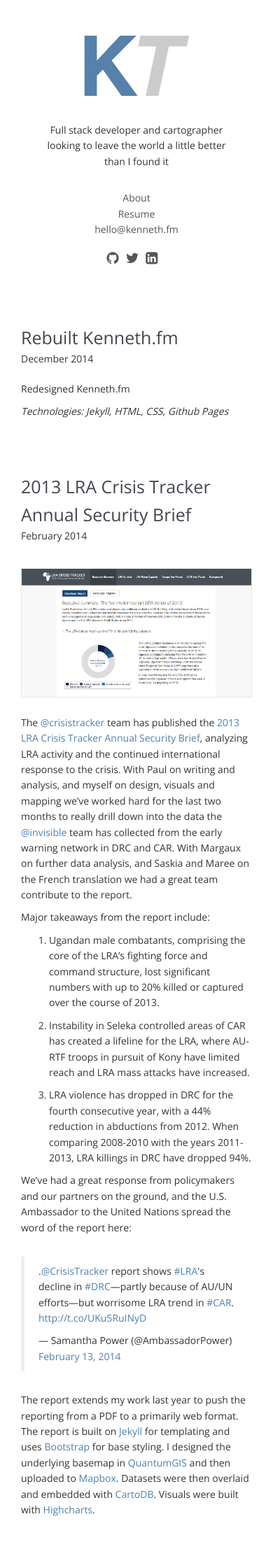
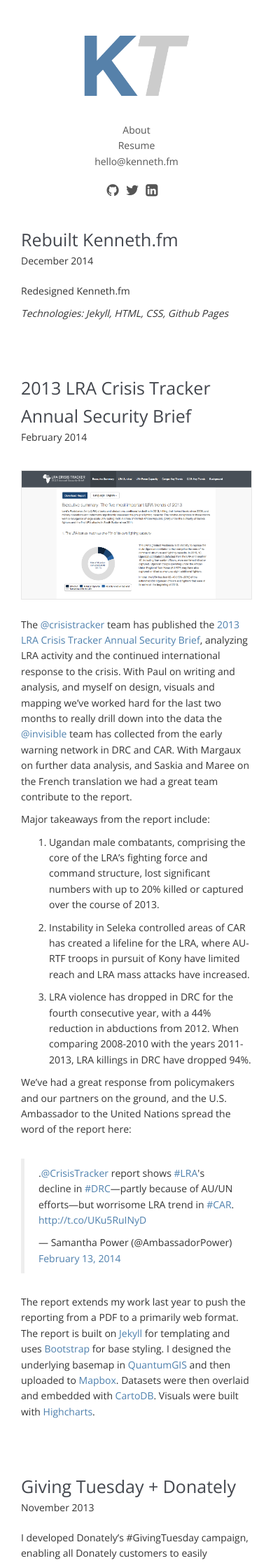
Before and after one commit to ktransier/blog, a Jekyll site: the page built from index.html, in a window 390 px wide. Shown: the top 2234 px of the page at 70% size. Built offline with Jekyll 4.4.1, drawn with Linux system fonts in a browser that asks for light colours; nearby versions of some CDN libraries; Markdown is read by kramdown in place of the engine named in the settings; comment, search, counter and statistics services are not loaded.

Commit message:
updates to responsive design

```diff
--- a/_layouts/main.html
+++ b/_layouts/main.html
@@ -19,11 +19,6 @@
         <a href="/">
           <div id="logo"></div>
         </a>
-
-        <!-- short-bio -->
-        <p class="short-bio">
-          Full stack developer and cartographer looking to leave the world a little better than I found it
-        </p>
 
         <!-- navigation -->
         <div class="nav">
--- a/css/main.css
+++ b/css/main.css
@@ -31,6 +31,12 @@
   margin-top: 83px;
 }
 
+@media (max-width: 1000px) {
+  .content {
+    margin-top: 40px;
+  }
+}
+
 
 /*NAVIGATION*/
 
@@ -60,7 +66,7 @@
     width: 80%;
     max-width: 300px;
     text-align: center;
-    margin: 0px auto 30px;
+    margin: 0px auto 20px;
   }
 }
 
@@ -171,10 +177,6 @@
   margin-top: 20px;
 }
 
-.footer {
-  margin-bottom: 150px;
-}
-
 
 /* Tweet container */
 .tweet {
```
